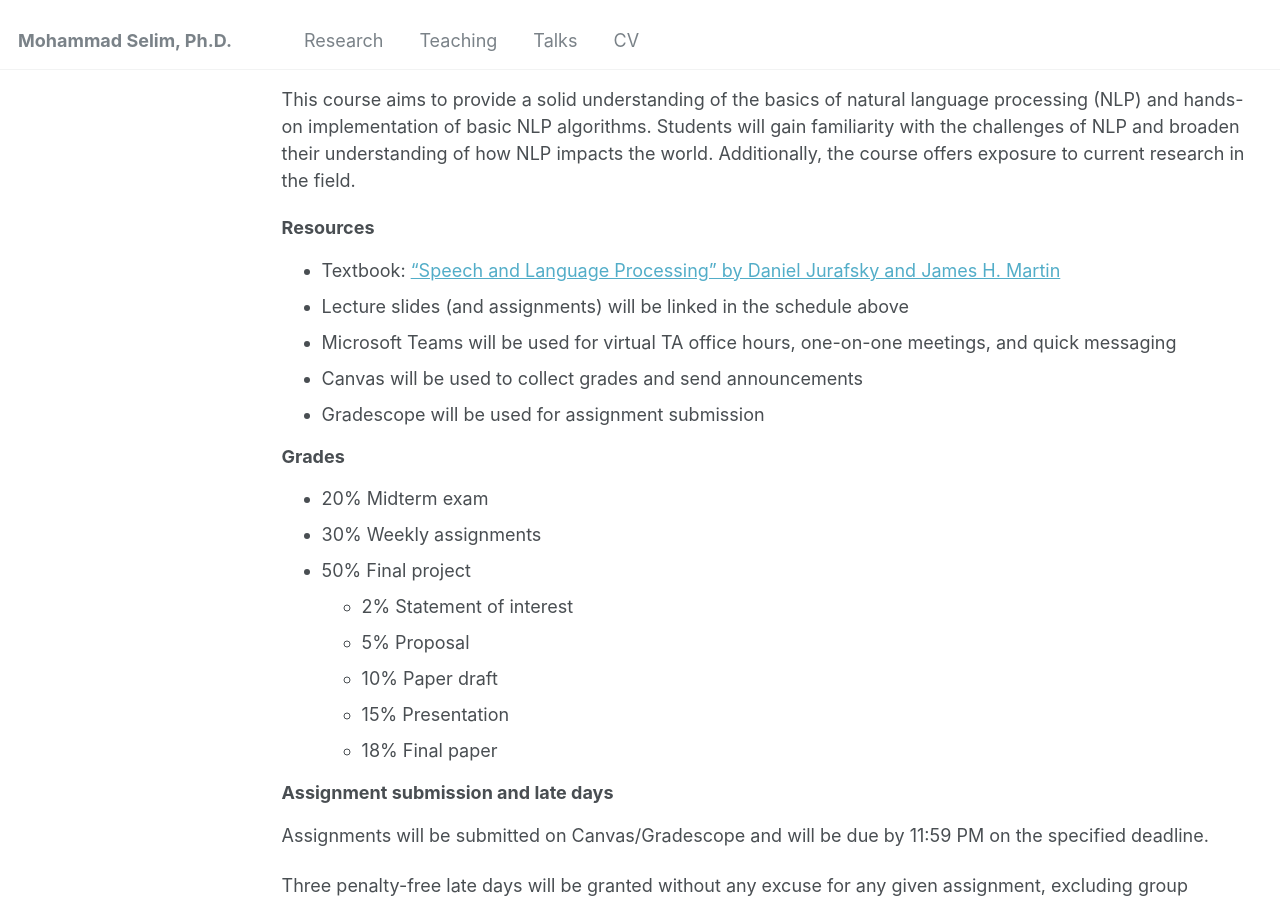
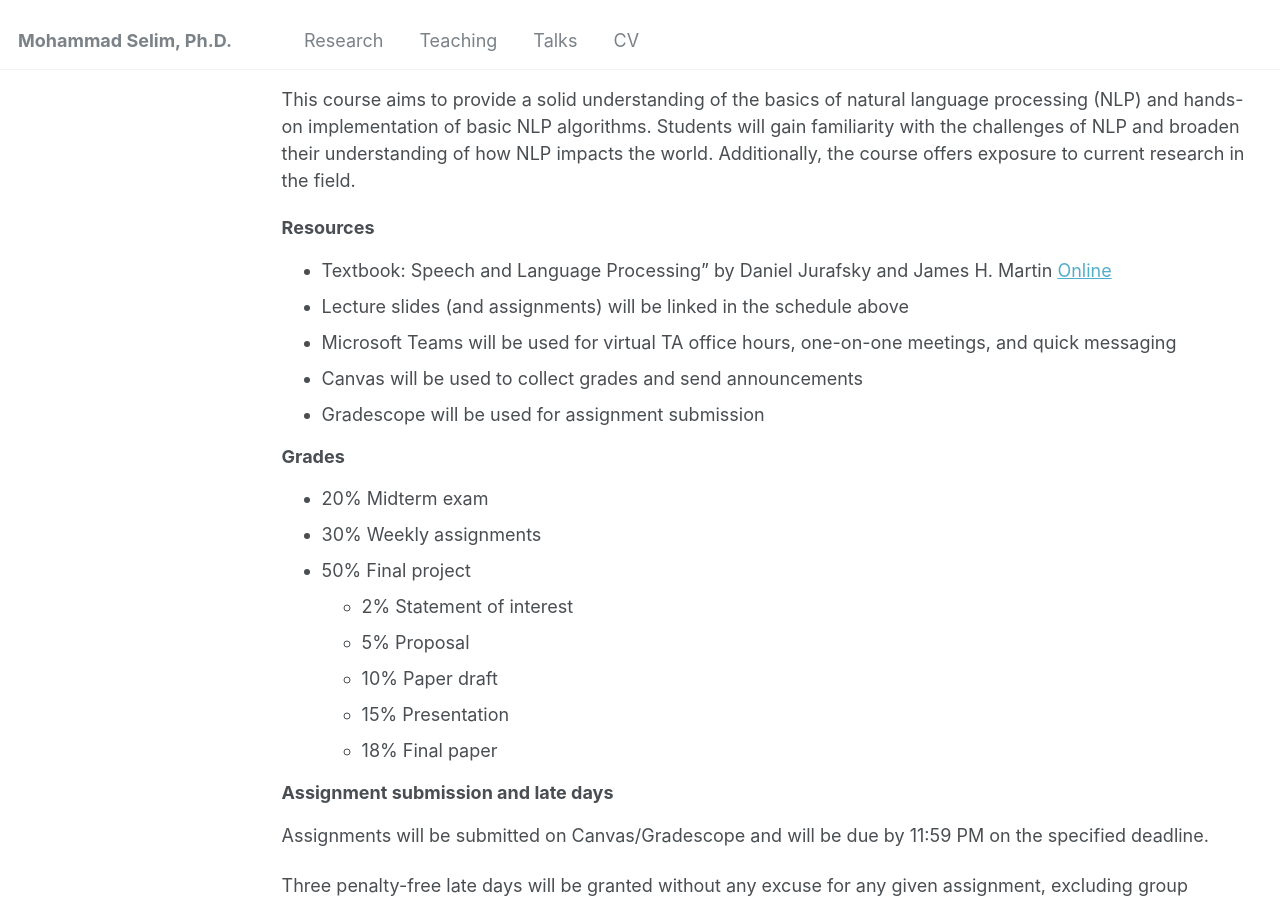
Before and after one commit to selimmd/selimmd.github.io, a Jekyll site: the page built from _teaching/nlp2024.md, in a window 1280 px wide and 900 px high, scrolled down 1052 px. Built offline with Jekyll 4.4.1, drawn with Linux system fonts in a browser that asks for light colours.

Commit message:
Update nlp2024.md

```diff
--- a/_teaching/nlp2024.md
+++ b/_teaching/nlp2024.md
@@ -63,7 +63,7 @@ This course aims to provide a solid understanding of the basics of natural langu
 
 
 ### Resources
-- Textbook: ["Speech and Language Processing" by Daniel Jurafsky and James H. Martin](https://web.stanford.edu/~jurafsky/slp3/)
+- Textbook: Speech and Language Processing” by Daniel Jurafsky and James H. Martin [Online](https://web.stanford.edu/~jurafsky/slp3/)
 - Lecture slides (and assignments) will be linked in the schedule above
 - Microsoft Teams will be used for virtual TA office hours, one-on-one meetings, and quick messaging
 - Canvas will be used to collect grades and send announcements
```
